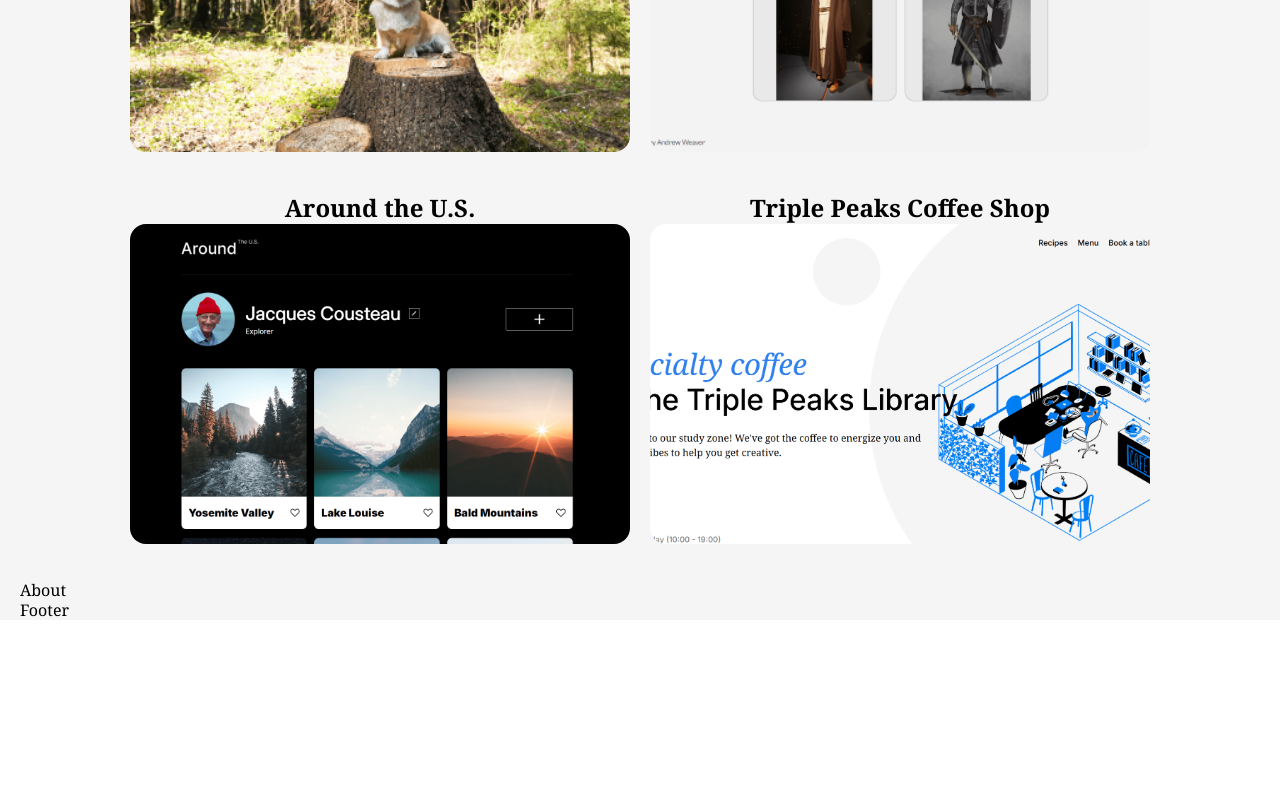
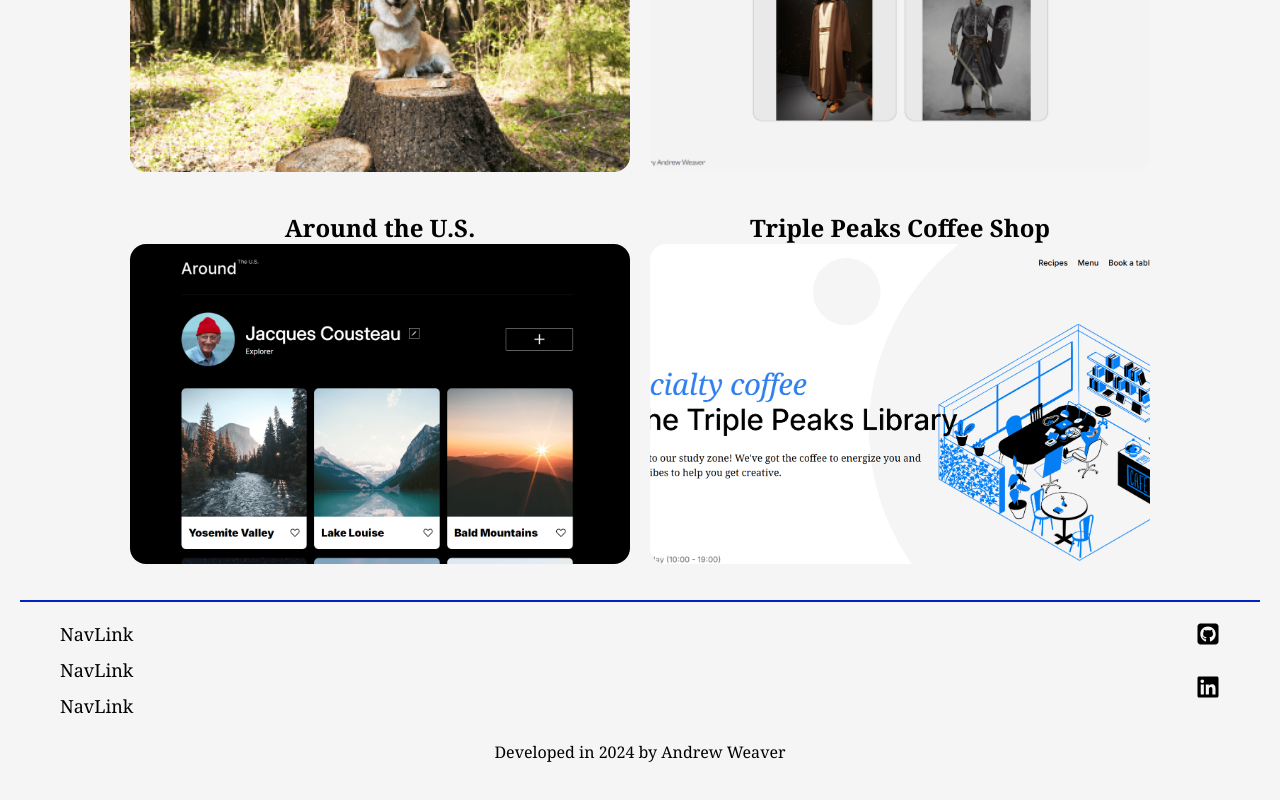
Before and after one commit to Weaver17/Andrew-Weaver, a React (Vite) app: page / in a window 1280 px wide. Shown: the part 1064-1864 px from the top of the page. Before the commit the page ends 1685 px from the top, so only its background shows below. Built offline with nearby package versions, Linux system fonts and the light colour scheme.

Commit message:
footer style

```diff
--- a/src/components/App/App.jsx
+++ b/src/components/App/App.jsx
@@ -1,4 +1,5 @@
-import React from "react";
+import { Routes, Route } from "react-router-dom";
+
 import Header from "../Header/Header";
 import Main from "../Main/Main";
 import About from "../About/About";
@@ -11,8 +12,10 @@
     <div className="page">
       <div className="page__content">
         <Header />
-        <Main />
-        <About />
+        <Routes>
+          <Route path="/" element={<Main />}></Route>
+          <Route path="/about" element={<About />}></Route>
+        </Routes>
         <Footer />
       </div>
     </div>
--- a/src/components/Footer/Footer.css
+++ b/src/components/Footer/Footer.css
@@ -0,0 +1,103 @@
+.footer {
+  height: 200px;
+  border-top: solid 2px #0421c4;
+  margin: 0 auto;
+  padding: 20px 40px 0;
+}
+
+.footer__links-container {
+  display: flex;
+  justify-content: space-between;
+}
+
+.footer__nav {
+  display: flex;
+  flex-direction: column;
+  gap: 12px;
+}
+
+.footer__nav-link {
+  margin: 0;
+  padding: 0;
+  font-weight: 500;
+  font-size: 18px;
+  line-height: 24px;
+  text-decoration: none;
+  color: #000;
+  cursor: pointer;
+}
+
+.footer__nav-link-text {
+  margin: 0;
+  padding: 0;
+  font-weight: 500;
+  font-size: 18px;
+  line-height: 24px;
+}
+
+.footer__social-icons {
+  display: flex;
+  flex-direction: column;
+  gap: 24px;
+}
+
+.footer__social-icon {
+  height: 24px;
+  width: 24px;
+  cursor: pointer;
+}
+
+.footer__signature {
+  margin: 24px auto 0;
+  padding: 0;
+  text-align: center;
+}
+
+.footer__nav-link_thin {
+  font-size: 16px;
+  line-height: 20px;
+  font-weight: 400;
+}
+
+.footer__nav-link:hover {
+  opacity: 0.6;
+  transition: 0.2s linear;
+}
+
+.footer__social-icon:hover {
+  opacity: 0.6;
+  transition: 0.2s linear;
+}
+
+@media screen and (max-width: 820px) {
+  .footer__nav {
+    gap: 20px;
+  }
+  .footer__nav-link {
+    font-size: 16px;
+    line-height: 20px;
+  }
+
+  .footer__social-icons {
+    gap: 20px;
+  }
+
+  .footer__social-icon {
+    width: 20px;
+    height: 20px;
+  }
+
+  .footer__signature {
+    font-size: 14px;
+  }
+}
+
+@media screen and (max-width: 610px) {
+  .footer__nav {
+    gap: 12px;
+  }
+
+  .footer__social-icons {
+    gap: 12px;
+  }
+}
--- a/src/components/Footer/Footer.jsx
+++ b/src/components/Footer/Footer.jsx
@@ -1,7 +1,45 @@
-import React from "react";
+import { Link, NavLink } from "react-router-dom";
+
+import { FaSquareGithub } from "react-icons/fa6";
+import { FaLinkedin } from "react-icons/fa";
+
+import "./Footer.css";
 
 const Footer = () => {
-  return <div>Footer</div>;
+  return (
+    <footer className="footer">
+      <div className="footer__links-container">
+        <div className="footer__nav">
+          <NavLink className="footer__nav-link" to="/games">
+            <p className="footer__nav-link-text">NavLink</p>
+          </NavLink>
+          <NavLink className="footer__nav-link" to="/search">
+            <p className="footer__nav-link-text">NavLink</p>
+          </NavLink>
+          <NavLink className="footer__nav-link" to="/about">
+            <p className="footer__nav-link-text">NavLink</p>
+          </NavLink>
+        </div>
+        <div className="footer__social-icons">
+          <Link
+            className="footer__nav-link footer__nav-link_icon"
+            to="https://facebook.com"
+            target="_blank"
+          >
+            <FaSquareGithub className="footer__social-icon" />
+          </Link>
+          <Link
+            className="footer__nav-link footer__nav-link_icon"
+            to="https://instagram.com"
+            target="_blank"
+          >
+            <FaLinkedin className="footer__social-icon" />
+          </Link>
+        </div>
+      </div>
+      <p className="footer__signature">Developed in 2024 by Andrew Weaver</p>
+    </footer>
+  );
 };
 
 export default Footer;
--- a/src/components/Skills/Skills.css
+++ b/src/components/Skills/Skills.css
@@ -14,7 +14,7 @@
 
 .skills__container {
   display: flex;
-  gap: 24px;
+  gap: 44px;
   flex-wrap: wrap;
   justify-content: center;
 }
```
